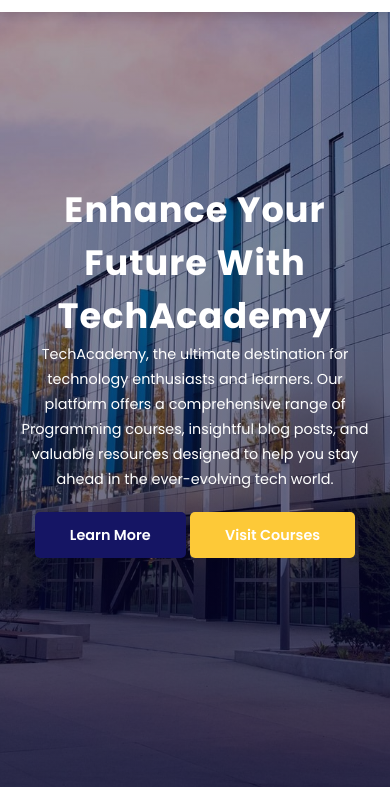
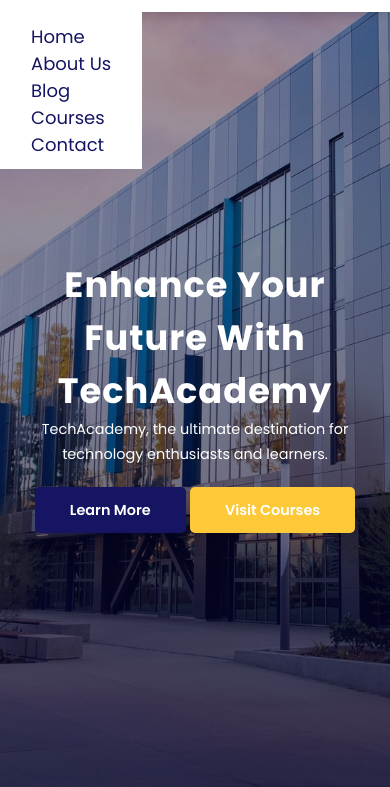
Before and after one commit to HareeshChauhan/LMS_WebSite, a plain HTML site: page index.html in a window 390 px wide. Both pictures are taken after a click on the picture 355 px from the left and 34 px from the top of the page. Shown: the part 57-844 px from the top of the page. Drawn offline with Linux system fonts and the light colour scheme.

Commit message:
added a new feature

```diff
--- a/index.html
+++ b/index.html
@@ -20,16 +20,25 @@
 				<li><a href='courses.html'>Courses</a></li>
 				<li><a href='contact.html'>Contact</a></li>
 			</ul>
-
-			<img src="img/menu.png" id="menu-btn" alt="">
+			<img src="img/menu.png" id="menu-btn" alt="Menu" class="menu-icon">
 		</div>
 	</nav>
+	<div class="dropdown-menu">
+        <ul>
+			<li><a class='active' href='index.html'>Home</a></li>
+			<li><a href='about.html'>About Us</a></li>
+			<li><a href='blog.html'>Blog</a></li>
+			<li><a href='courses.html'>Courses</a></li>
+			<li><a href='contact.html'>Contact</a></li>
+        </ul>
+    </div>
 	<section id="home">
+		<br><br>
 		<h2>
 			Enhance Your Future With TechAcademy
 		</h2>
 		<p>
-			TechAcademy, the ultimate destination for technology enthusiasts and learners. Our platform offers a comprehensive range of Programming courses, insightful blog posts, and valuable resources designed to help you stay ahead in the ever-evolving tech world.		</p>
+			TechAcademy, the ultimate destination for technology enthusiasts and learners.</p>
 		<div class="btn">
 			<a href="#" class="blue">Learn More</a>
 			<a href="#" class="yellow">Visit Courses</a>
@@ -314,6 +323,16 @@
 		</div>
 	</footer>
 	<script>
+        const menuIcon = document.querySelector('.menu-icon');
+        const dropdownMenu = document.querySelector('.dropdown-menu');
+        menuIcon.addEventListener('click', () => {
+            dropdownMenu.classList.toggle('show');
+        });
+        window.addEventListener('click', (event) => {
+            if (!menuIcon.contains(event.target) && !dropdownMenu.contains(event.target)) {
+                dropdownMenu.classList.remove('show');
+            }
+        });
 		$('#menu-btn').click(function(){
 			$('nav .navigation ul').addClass('active')
 		});
--- a/style.css
+++ b/style.css
@@ -632,3 +632,26 @@
 		margin-top: 20px;
 	}
 }
+.dropdown-menu {
+	display: none;
+	position: absolute;
+	background-color: #fff;
+	padding: 10px;
+	border: 1px solid #ffffff;
+	z-index: 1000;
+}
+.dropdown-menu.show {
+	margin-top: 69px;
+	display: block;
+}
+.menu-icon {
+	cursor: pointer;
+	width: 40px;
+	height: 40px;
+}
+.dropdown-menu a{
+	margin: 20px;
+	font-size: large;
+	text-decoration: none;
+	color: rgb(21, 21, 100);
+}
```
Also changed, not shown: about.html (+20 -1 lines), blog.html (+20 -1 lines), contact.html (+20 -1 lines), course-inner.html (+20 -1 lines), courses.html (+20 -1 lines), post.html (+20 -5 lines).
